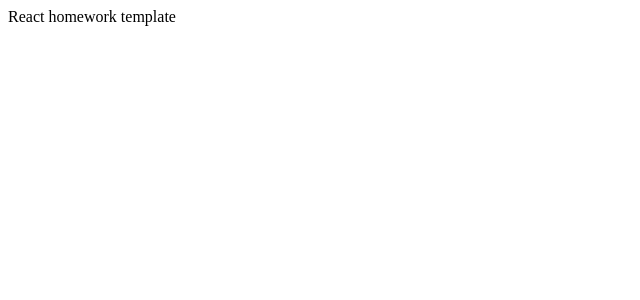
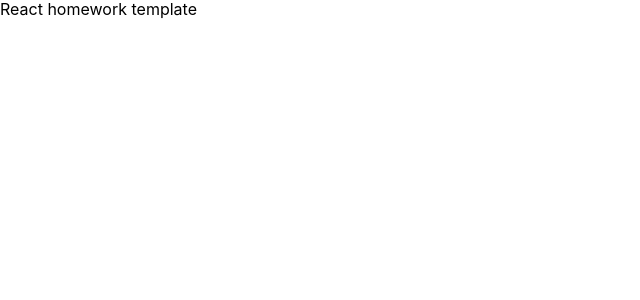
Before and after one commit to Luidmyla007/goit-react-hw-02-phonebook, a React (Create React App) app: page / in a window 1280 px wide. Shown: the top 300 px of the page, without its empty margins (0-640 px from the left). Built offline with nearby package versions, Linux system fonts and the light colour scheme.

Commit message:
install modern-normalize

```diff
--- a/package.json
+++ b/package.json
@@ -14,6 +14,7 @@
     "react-scripts": "5.0.1",
     "style-component": "^0.0.1",
     "style-components": "^0.1.0",
+    "styled-components": "^5.3.6",
     "web-vitals": "^2.1.3"
   },
   "scripts": {
--- a/src/components/App.jsx
+++ b/src/components/App.jsx
@@ -1,11 +1,12 @@
 import css from './App.module.css';
+import { GlobalStyle } from './GlobalStyle';
 
 
 
 export const App = () => {
   return (
     <div className={css.container}>
-
+     <GlobalStyle/>
       React homework template
     </div>
   );
--- /dev/null
+++ b/src/components/GlobalStyle.jsx
@@ -0,0 +1,38 @@
+import { createGlobalStyle } from 'styled-components';
+import 'modern-normalize';
+
+export const GlobalStyle = createGlobalStyle`
+  body {
+    margin: 0;
+  font-family: -apple-system, BlinkMacSystemFont, 'Segoe UI', 'Roboto', 'Oxygen',
+    'Ubuntu', 'Cantarell', 'Fira Sans', 'Droid Sans', 'Helvetica Neue',
+    sans-serif;
+  -webkit-font-smoothing: antialiased;
+  -moz-osx-font-smoothing: grayscale;
+  }
+  code {
+  font-family: source-code-pro, Menlo, Monaco, Consolas, 'Courier New',
+    monospace;
+}
+h1,
+ h2,
+ h3,
+ h4,
+ h5,
+ h6,
+ p {
+   margin: 0;
+   padding: 0;
+ }
+ img {
+    display: block;
+    max-width: 100%;
+    height: auto;
+ }
+
+ ul {
+   list-style: none;
+   margin: 0;
+   padding-left: 0;
+ }
+`
```
Also changed, not shown: 1 other file (tests, documents, lock files or other folders).
